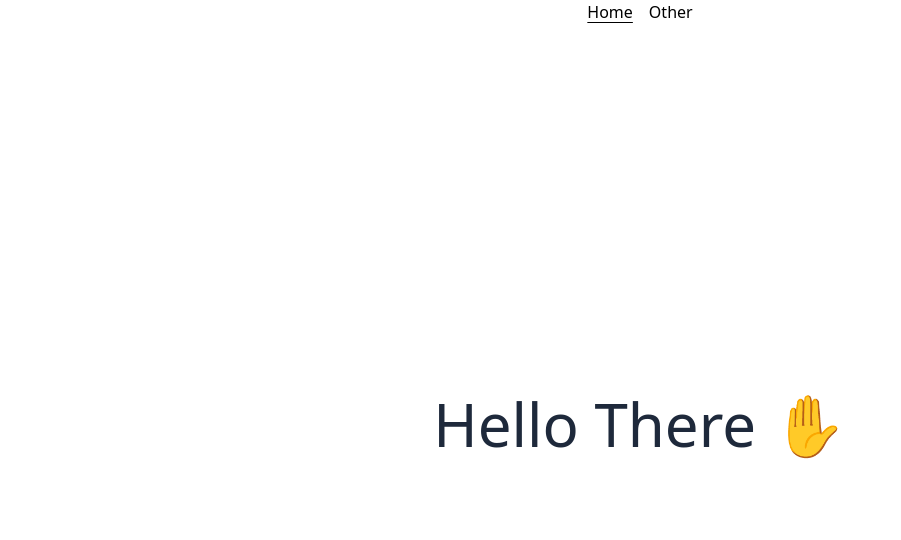
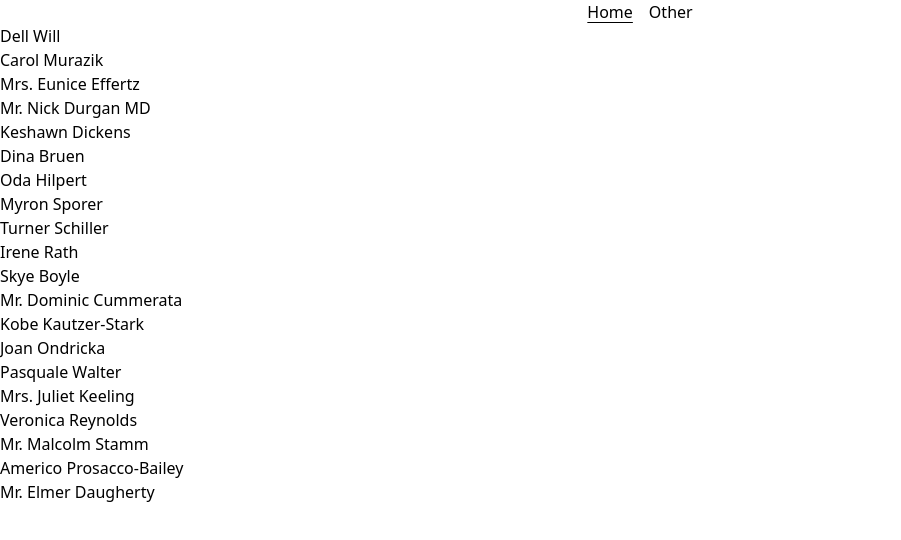
Before and after one commit to thegroovyblue/homework5, a Vue app: page / in a window 1280 px wide. Shown: the top 540 px of the page, without its empty margins (0-901 px from the left). Built offline with nearby package versions, Linux system fonts and the light colour scheme.

Commit message:
Second commit

```diff
--- a/package.json
+++ b/package.json
@@ -13,7 +13,8 @@
     "format:check": "prettier --check ."
   },
   "dependencies": {
-    "vue": "^3.5.14",
+    "@faker-js/faker": "^10.0.0",
+    "vue": "^3.5.22",
     "vue-router": "^4.1.5"
   },
   "devDependencies": {
@@ -22,7 +23,7 @@
     "@tailwindcss/forms": "^0.5.3",
     "@tailwindcss/line-clamp": "^0.4.2",
     "@tailwindcss/typography": "^0.5.7",
-    "@vitejs/plugin-vue": "^4.0.0",
+    "@vitejs/plugin-vue": "^6.0.1",
     "autoprefixer": "^10.4.8",
     "eslint": "^8.23.0",
     "eslint-config-prettier": "^8.5.0",
--- /dev/null
+++ b/src/components/MainCardSingle.vue
@@ -0,0 +1,11 @@
+<script setup>
+import { faker } from '@faker-js/faker';
+const fullname = faker.person.fullName();
+</script>
+
+<template>
+    {{ fullname }} <br />
+
+
+
+</template>
--- /dev/null
+++ b/src/components/MainCards.vue
@@ -0,0 +1,10 @@
+<script setup>
+import MainCardSingle from './MainCardSingle.vue';
+</script>
+
+<template>
+
+<MainCardSingle v-for="card in 20" :key="card"></MainCardSingle>
+
+
+</template>
--- a/src/views/HomePage.vue
+++ b/src/views/HomePage.vue
@@ -1,10 +1,11 @@
 <script setup>
-import { ref } from 'vue'
-const title = ref('Hello There ✋')
+//import { ref } from 'vue'
+//const title = ref('Hello There ✋')
+import MainCards from '@/components/MainCards.vue';
 </script>
 
+
 <template>
-  <main class="flex min-h-screen items-center justify-center">
-    <h1 class="text-6xl font-thin text-slate-800">{{ title }}</h1>
-  </main>
+  <MainCards></MainCards>
+
 </template>
```
Also changed, not shown: 1 other file (tests, documents, lock files or other folders).
